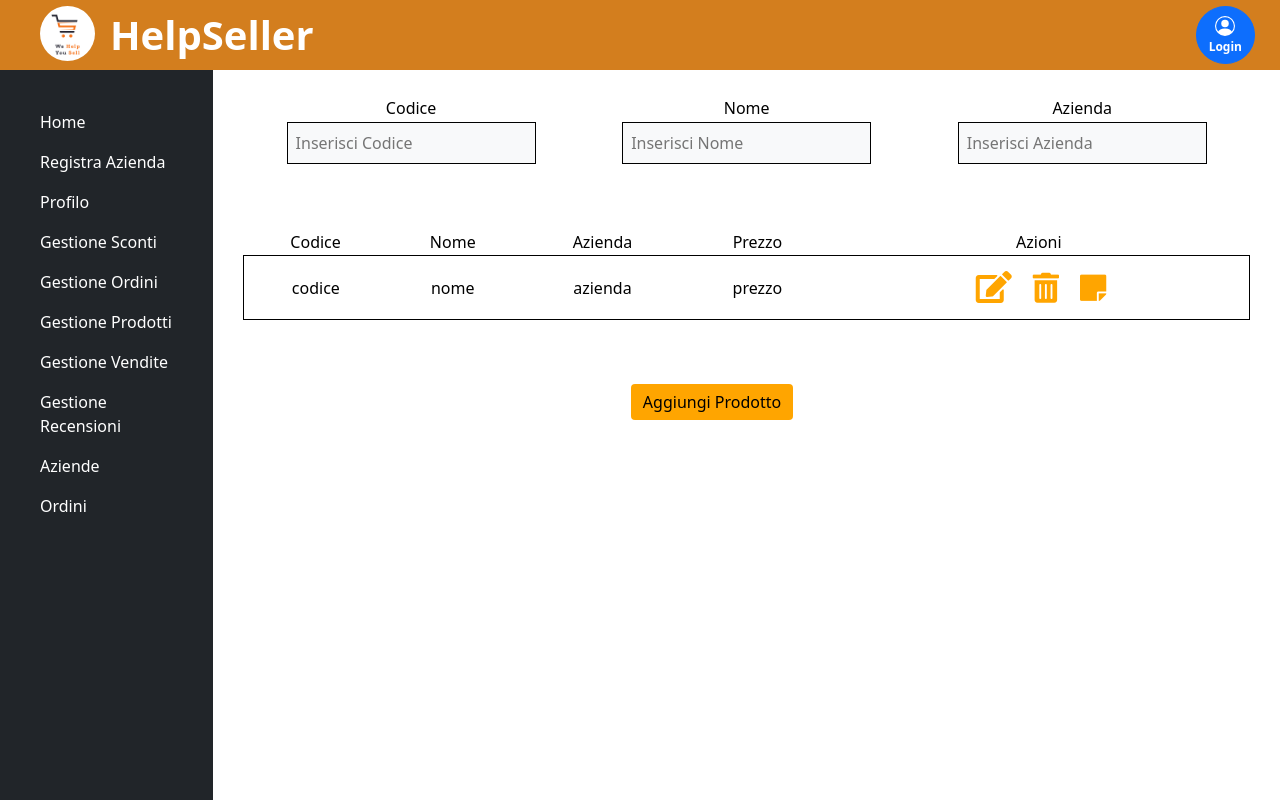
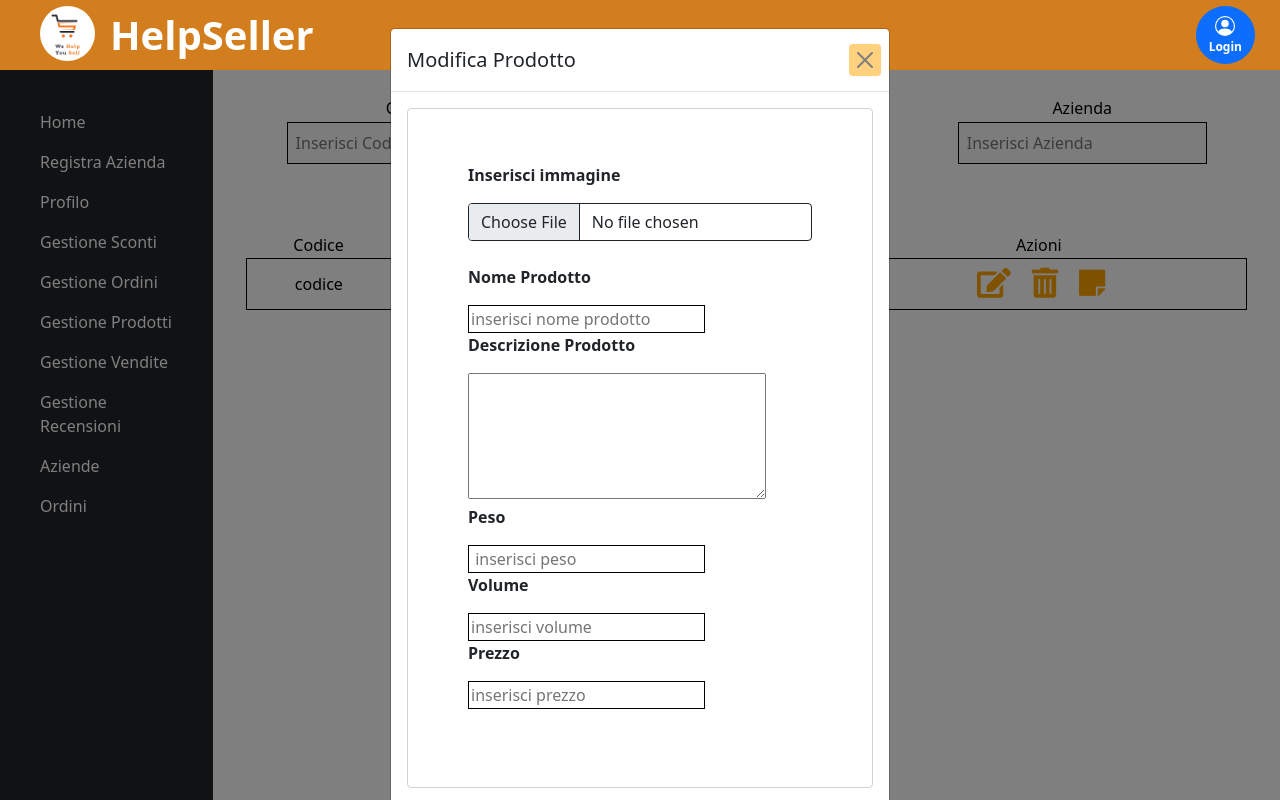
Before and after one commit to Mario-caccioppoli/HelpSellerInterface, an Angular app: page /gestioneProdotti in a window 1280 px wide. Both pictures are taken after a click on the button 993 px from the left and 288 px from the top of the page. Shown: the top 800 px of the page. Built offline with nearby package versions, Linux system fonts and the light colour scheme.

Commit message:
Aggiornate componenti gestione prodotti e gestione sconti , applicati model e form ai pulsanti modifica e cancellazione

```diff
--- a/src/app/components/gestione-prodotti/gestione-prodotti.component.css
+++ b/src/app/components/gestione-prodotti/gestione-prodotti.component.css
@@ -21,6 +21,7 @@ button {
 .pulsanti i {
     background-color: transparent;
     color: orange;
+    font-size: 30px;
 }
 
 .lista {
@@ -40,3 +41,10 @@ button {
     position: relative;
     left: 38%;
 }
+
+.scrolla {
+    height: 300px;
+    padding: 3px;
+    overflow-y: scroll;
+    overflow-x: hidden;
+}
--- a/src/app/components/gestione-prodotti/gestione-prodotti.component.html
+++ b/src/app/components/gestione-prodotti/gestione-prodotti.component.html
@@ -13,6 +13,8 @@
 
 <br><br>
 
+
+<div class="scrolla">
     <table class="table table-borderless">
         <tr class="table-light ">
             <td class="table-light ">Codice</td>
@@ -26,27 +28,53 @@
             <td class="table-light ">nome</td>
             <td class="table-light ">azienda</td>
             <td class="table-light ">prezzo</td>
-        <td class="table-light "><button class="pulsanti"><i class="fa fa-edit fa-2x" aria-hidden="true"></i></button><button class="pulsanti" style="font-size: 30px;"><i class="fas fa-trash-alt"></i></button><button class="pulsanti"><i class="fas fa-sticky-note" style="font-size: 30px;"></i></button></td>
+            <td class="table-light "><button type="button" class="btn btn-primary pulsanti" data-bs-toggle="modal" data-bs-target="#modificaProdotto"><i class="fa fa-edit fa-2x" aria-hidden="true"></i></button>
+                <button type="button" class="btn btn-primary pulsanti" data-bs-toggle="modal" data-bs-target="#eliminaProdotto"><i class="fas fa-trash-alt"></i></button>
+                <button type="button" class="btn btn-primary pulsanti"><i class="fas fa-sticky-note" ></i></button>
+            </td>
         </tr>
     </table>
+</div>
 
 <br><br>
 
 
-<button type="button" class="btn btn-primary bottoneAggiungi" data-bs-toggle="modal" data-bs-target="#staticBackdrop">
+<button type="button" class="btn btn-primary bottoneAggiungi" data-bs-toggle="modal" data-bs-target="#aggiungiProdotto">
         Aggiungi Prodotto</button>
 
 
-<!-- Modal -->
-<div class="modal fade" id="staticBackdrop" data-bs-backdrop="static" data-bs-keyboard="false" tabindex="-1" aria-labelledby="staticBackdropLabel" aria-hidden="true">
+<!-- MODAL_CANCELLA PRODOTTO -->
+<div class="modal fade" id="eliminaProdotto" tabindex="-1" aria-labelledby="exampleModalLabel" aria-hidden="true">
     <div class="modal-dialog">
         <div class="modal-content">
             <div class="modal-header">
-                <h5 class="modal-title" id="staticBackdropLabel">Aggiungi Prodotto</h5>
+                <h5 class="modal-title" id="exampleModalLabel">ATTENZIONE !</h5>
                 <button type="button" class="btn-close" data-bs-dismiss="modal" aria-label="Close"></button>
             </div>
-            <form class="form-control" #FormModel="ngForm" (ngSubmit)="prendiDati(FormModel.value)">
-                <div class=" modal-body">
+            <div class="modal-body">
+                VUOI CANCELLARE IL PRODOTTO ?
+            </div>
+            <div class="modal-footer">
+                <button type="button" class="btn btn-secondary" data-bs-dismiss="modal">Annulla</button>
+                <button type="button" (click)="eliminaProdotto()" class="btn btn-primary">Cancella</button>
+            </div>
+        </div>
+    </div>
+</div>
+
+<!-- MODAL MODIFICA PRODOTTO -->
+
+<div class="modal fade" id="modificaProdotto" tabindex="-1" aria-labelledby="exampleModalLabel" aria-hidden="true">
+    <div class="modal-dialog">
+        <div class="modal-content">
+            <div class="modal-header">
+                <h5 class="modal-title" id="exampleModalLabel">Modifica Prodotto</h5>
+                <button type="button" class="btn-close" data-bs-dismiss="modal" aria-label="Close"></button>
+            </div>
+            <div class="modal-body">
+                <form class="form-control" #modelModificaProdotto="ngForm" (ngSubmit)="modificaProdotto(modelModificaProdotto.value)">
+                    <div class="modal-body">
+                        <div class="modal-body">
                             <div class="modal-body">
                                 <p><b>Inserisci immagine</b></p>
                                 <input type="file" class="form-control" name="file" />
@@ -63,11 +91,54 @@
                                 <p><b>Prezzo</b></p>
                                 <input type="text" name="prezzo" ngModel placeholder="inserisci prezzo"><br><br>
                             </div>
-                    <div class="modal-footer ">
-                        <button type="button" class="btn btn-primary" data-bs-dismiss="modal">Annulla</button>
-                        <button type="submit" class="btn btn-primary btn-accesso" name="invio">Aggiungi</button>
                         </div>
                     </div>
                 </form>
             </div>
+            <div class="modal-footer">
+                <button type="button" class="btn btn-secondary" data-bs-dismiss="modal">Annulla</button>
+                <button type="submit" class="btn btn-primary">Modifica</button>
             </div>
+        </div>
+    </div>
+</div>
+
+<!-- MODAL AGGIUNGI PRODOTTO -->
+<div class="modal fade" id="aggiungiProdotto" tabindex="-1" aria-labelledby="exampleModalLabel" aria-hidden="true">
+    <div class="modal-dialog">
+        <div class="modal-content">
+            <div class="modal-header">
+                <h5 class="modal-title" id="exampleModalLabel">Aggiungi Prodotto</h5>
+                <button type="button" class="btn-close" data-bs-dismiss="modal" aria-label="Close"></button>
+            </div>
+            <div class="modal-body">
+                <form class="form-control" #modelAggiungiProdotto="ngForm" (ngSubmit)="aggiungiProdotto(modelAggiungiProdotto.value)">
+                    <div class="modal-body">
+                        <div class="modal-body">
+                            <div class="modal-body">
+                                <p><b>Inserisci immagine</b></p>
+                                <input type="file" class="form-control" name="file" />
+                                <br>
+                                <p><b>Nome Prodotto</b></p>
+                                <input type="text" ngModel name="nome" placeholder="inserisci nome prodotto"><br>
+                                <p><b>Descrizione Prodotto</b></p>
+                                <textarea name="textArea" ngModel id=" " cols="30" rows="5"></textarea>
+                                <br>
+                                <p><b>Peso</b></p>
+                                <input type="text" name="peso" ngModel placeholder=" inserisci peso"><br>
+                                <p><b>Volume</b></p>
+                                <input type="text" name="volume" ngModel placeholder="inserisci volume"><br>
+                                <p><b>Prezzo</b></p>
+                                <input type="text" name="prezzo" ngModel placeholder="inserisci prezzo"><br><br>
+                            </div>
+                        </div>
+                    </div>
+                </form>
+            </div>
+            <div class="modal-footer">
+                <button type="button" class="btn btn-secondary" data-bs-dismiss="modal">Annulla</button>
+                <button type="submit" class="btn btn-primary">Aggiungi Prodotto</button>
+            </div>
+        </div>
+    </div>
+</div>
--- a/src/app/components/gestione-prodotti/gestione-prodotti.component.ts
+++ b/src/app/components/gestione-prodotti/gestione-prodotti.component.ts
@@ -12,8 +12,15 @@ export class GestioneProdottiComponent implements OnInit {
   ngOnInit(): void {
   }
 
-  prendiDati(n){
-    this.nome=n.nome;
+  aggiungiProdotto(form){
+    this.nome=form.nome;
+  }
+  modificaProdotto(form){
+
+  }
+
+  eliminaProdotto(){
+
   }
 
 }
--- a/src/app/components/gestione-sconti/gestione-sconti.component.css
+++ b/src/app/components/gestione-sconti/gestione-sconti.component.css
@@ -21,6 +21,7 @@ button {
 .pulsanti i {
     background-color: transparent;
     color: orange;
+    font-size: 30px;
 }
 
 .lista {
@@ -44,3 +45,10 @@ select {
     position: relative;
     left: 38%;
 }
+
+.scrolla {
+    height: 300px;
+    padding: 3px;
+    overflow-y: scroll;
+    overflow-x: hidden;
+}
--- a/src/app/components/gestione-sconti/gestione-sconti.component.html
+++ b/src/app/components/gestione-sconti/gestione-sconti.component.html
@@ -18,45 +18,66 @@
 
 <br><br>
 
-<table class="table table-borderless ">
-    <tr class="table-light ">
+<div class="scrolla">
+    <table class="table table-borderless">
+        <tr class="table-light">
             <td class="table-light">Nome</td>
             <td class="table-light">Tipo</td>
             <td class="table-light">n° prodotti</td>
             <td class="table-light">Azioni</td>
         </tr>
-    <tr class="table-light lista ">
+        <tr class="table-light lista">
             <td class="table-light">Nome</td>
             <td class="table-light">Tipo</td>
             <td class="table-light">n° prodotti</td>
-        <td class="table-light"><button class="pulsanti"><i class="fa fa-edit fa-2x"
-                    aria-hidden="true"></i></button><button class="pulsanti" style="font-size: 30px;"><i
-                    class="fas fa-trash-alt"></i></button></td>
+            <td class="table-light"><button type="button" class="btn btn-primary pulsanti" data-bs-toggle="modal" data-bs-target="#modificaSconto"><i class="fa fa-edit fa-2x" aria-hidden="true"></i></button>
+                <button type="button" class="btn btn-primary pulsanti" data-bs-toggle="modal" data-bs-target="#trash"><i class="fas fa-trash-alt"></i></button></td>
         </tr>
     </table>
+</div>
+
+<!-- MODAL_TRASH -->
+<div class="modal fade" id="trash" tabindex="-1" aria-labelledby="exampleModalLabel" aria-hidden="true">
+    <div class="modal-dialog">
+        <div class="modal-content">
+            <div class="modal-header">
+                <h5 class="modal-title" id="exampleModalLabel">ATTENZIONE !</h5>
+                <button type="button" class="btn-close" data-bs-dismiss="modal" aria-label="Close"></button>
+            </div>
+            <div class="modal-body">
+                VUOI CANCELLARE LO SCONTO ?
+            </div>
+            <div class="modal-footer">
+                <button type="button" class="btn btn-secondary" data-bs-dismiss="modal">Annulla</button>
+                <button type="button" (click)="cancellaSconto()" class="btn btn-primary">Cancella</button>
+            </div>
+        </div>
+    </div>
+</div>
+
 
 <br><br>
 
-<button type="button " class="btn btn-primary bottoneSconto" data-bs-toggle="modal" data-bs-target="#staticBackdrop">
+<button type="button " class="btn btn-primary bottoneSconto" data-bs-toggle="modal" data-bs-target="#aggiungiSconto">
     Aggiungi Sconto
 </button>
 
 
+<!-- MODAL MODIFICA SCONTO -->
 
-<!-- MODAL -->
-
-<div class="modal fade" id="staticBackdrop" data-bs-backdrop="static" data-bs-keyboard="false" tabindex="-1 " aria-labelledby="staticBackdropLabel" aria-hidden="true">
+<div class="modal fade" id="modificaSconto" tabindex="-1" aria-labelledby="exampleModalLabel" aria-hidden="true">
     <div class="modal-dialog">
         <div class="modal-content">
             <div class="modal-header">
-                <h5 class="modal-title" id="staticBackdropLabel">Aggiungi Sconto</h5>
+                <h5 class="modal-title" id="exampleModalLabel">Modifica Sconto</h5>
                 <button type="button" class="btn-close" data-bs-dismiss="modal" aria-label="Close"></button>
             </div>
             <div class="modal-body">
+                <form class="form-control" #modelModificaSconto="ngForm" (ngSubmit)="modificaSconto(modelModificaSconto.value)">
                     <div class="modal-body">
-                    <form class="form-control ">
+                        <div class="modal-body">
                             <p><b>Nome Sconto</b></p>
-                        <input type="text " name="nome" placeholder="inserisci nome sconto"><br>
+                            <input type="text " name="nome" ngModel placeholder="inserisci nome sconto"><br>
                             <p><b>tipo</b></p>
                             <select name="tipo" [(ngModel)]="selectFromModel">
                                 <option value="catalogo">Catalogo</option>
@@ -65,22 +86,70 @@
                             <br>
                             <!-- SCONTO QUANTITA -->
                             <p *ngIf="selectFromModel==='quantita'"><b>Quantità minima</b></p>
-                        <input type="text" name="peso" *ngIf="selectFromModel=='quantita'" placeholder="inserisci quantità minima"><br>
+                            <input type="text" name="peso" ngModel *ngIf="selectFromModel=='quantita'" placeholder="inserisci quantità minima"><br>
                             <!-- SCONTO CATALOGO -->
                             <p><b>Data Inizio</b></p>
-                        <input type="date" name="dataInizio "><br>
+                            <input type="date" ngModel name="dataInizio"><br>
                             <p><b>Data Fine</b></p>
-                        <input type="date" name="dataFine "><br>
+                            <input type="date" ngModel name="dataFine"><br>
                             <p><b>Percentuale</b></p>
-                        <input type="text" name="volume" placeholder="inserisci percentuale"><br><br>
-                        <button type="submit " class="btn btn-primary btn-accesso " name="invio">Aggiungi
-                            Sconto</button>
+                            <input type="text" ngModel name="volume" placeholder="inserisci percentuale"><br><br>
+                        </div>
+                    </div>
                 </form>
             </div>
             <div class="modal-footer">
-                    <button type="button" class="btn btn-secondary ">Aggiungi Sconto</button>
-                    <button type="button" class="btn btn-primary" data-bs-dismiss="modal">Annulla</button>
+                <button type="button" class="btn btn-secondary" data-bs-dismiss="modal">Annulla</button>
+                <button type="submit" class="btn btn-primary">Modifica</button>
             </div>
         </div>
     </div>
 </div>
+
+
+<br><br>
+
+
+
+<!-- MODAL AGGIUNGI SCONTO -->
+
+<div class="modal fade" id="aggiungiSconto" tabindex="-1" aria-labelledby="exampleModalLabel" aria-hidden="true">
+    <div class="modal-dialog">
+        <div class="modal-content">
+            <div class="modal-header">
+                <h5 class="modal-title" id="exampleModalLabel">Aggiungi Sconto</h5>
+                <button type="button" class="btn-close" data-bs-dismiss="modal" aria-label="Close"></button>
+            </div>
+            <div class="modal-body">
+                <form class="form-control" #modelAggiungiSconto="ngForm" (ngSubmit)="aggiungiSconto(modelAggiungiSconto.value)">
+                    <div class="modal-body">
+                        <div class="modal-body">
+                            <p><b>Nome Sconto</b></p>
+                            <input type="text " name="nome" ngModel placeholder="inserisci nome sconto"><br>
+                            <p><b>tipo</b></p>
+                            <select name="tipo" [(ngModel)]="selectFromModel">
+                                <option value="catalogo">Catalogo</option>
+                                <option value="quantita">Quantità</option>
+                            </select>
+                            <br>
+                            <!-- SCONTO QUANTITA -->
+                            <p *ngIf="selectFromModel==='quantita'"><b>Quantità minima</b></p>
+                            <input type="text" name="peso" ngModel *ngIf="selectFromModel=='quantita'" placeholder="inserisci quantità minima"><br>
+                            <!-- SCONTO CATALOGO -->
+                            <p><b>Data Inizio</b></p>
+                            <input type="date" ngModel name="dataInizio"><br>
+                            <p><b>Data Fine</b></p>
+                            <input type="date" ngModel name="dataFine"><br>
+                            <p><b>Percentuale</b></p>
+                            <input type="text" ngModel name="volume" placeholder="inserisci percentuale"><br><br>
+                        </div>
+                    </div>
+                </form>
+            </div>
+            <div class="modal-footer">
+                <button type="button" class="btn btn-secondary" data-bs-dismiss="modal">Annulla</button>
+                <button type="submit" class="btn btn-primary">Aggiungi Sconto</button>
+            </div>
+        </div>
+    </div>
+</div>
--- a/src/app/components/gestione-sconti/gestione-sconti.component.ts
+++ b/src/app/components/gestione-sconti/gestione-sconti.component.ts
@@ -16,5 +16,16 @@ export class GestioneScontiComponent implements OnInit {
 
   }
 
+  aggiungiSconto(form){
+
+  }
+
+  cancellaSconto(){
+
+  }
+
+  modificaSconto(form){
+
+  }
 
 }
```
Lines whose indentation alone changed are shown as unchanged.
